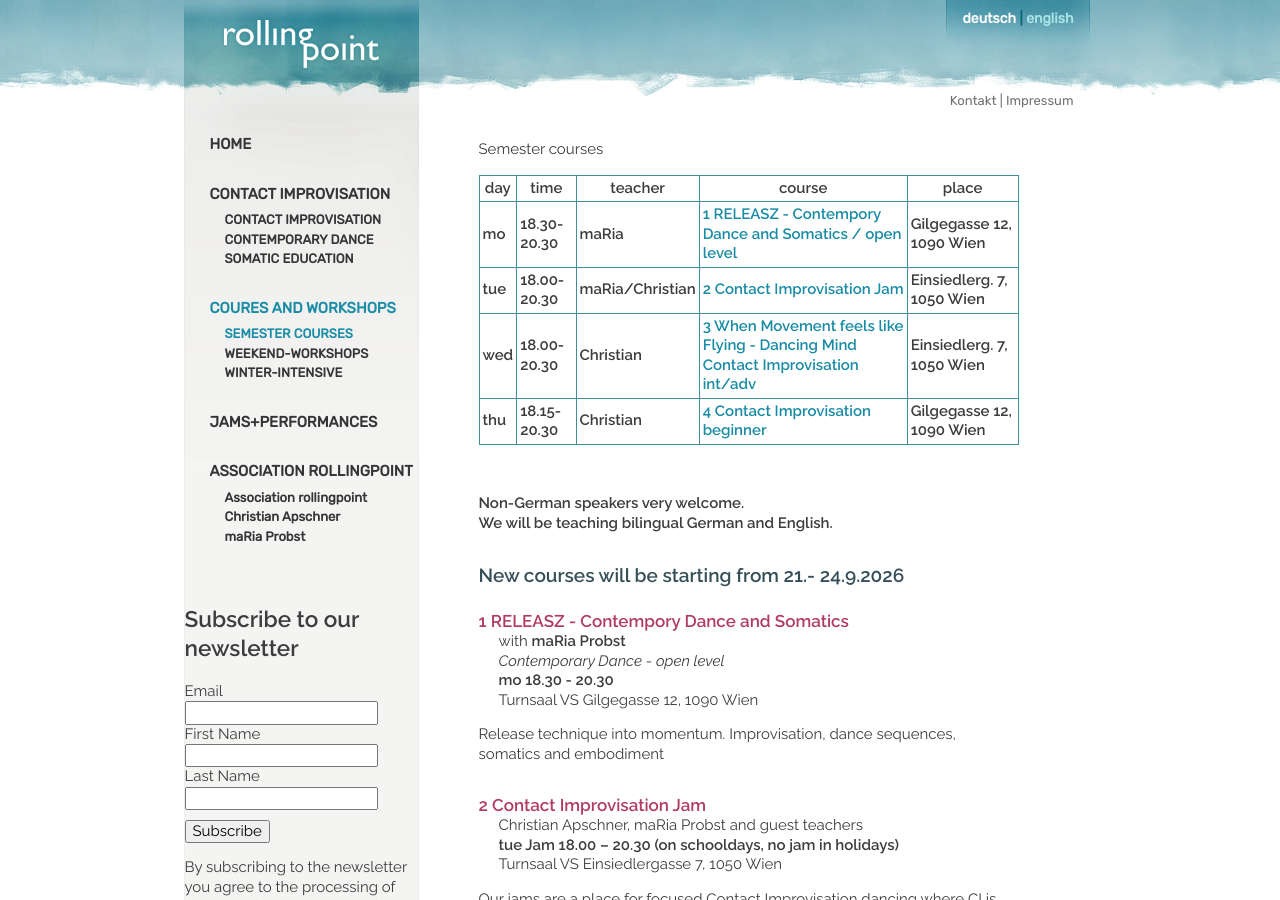
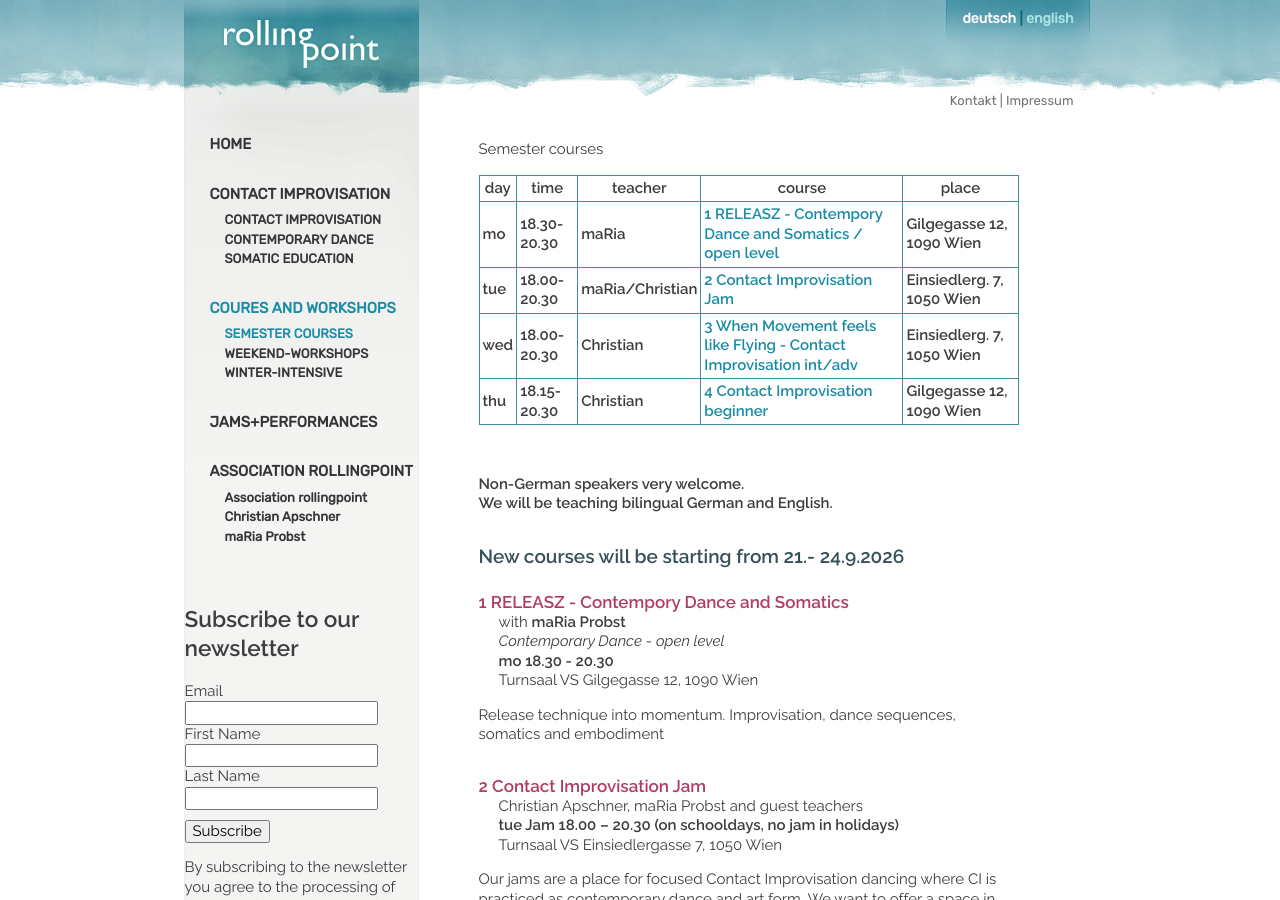
Before and after one commit to manulari/rollingpointat, a Jekyll site: the page built from _pages_en/en-kurse.md, in a window 1280 px wide and 900 px high. Built offline with Jekyll 4.4.1, drawn with Linux system fonts in a browser that asks for light colours; comment, search, counter and statistics services are not loaded.

Commit message:
Update page (en) “en-kurse”

```diff
--- a/_pages_en/en-kurse.md
+++ b/_pages_en/en-kurse.md
@@ -6,12 +6,12 @@ other_lang: /kurse
 ---
 Semester courses
 
-| day     | time            | teacher             | course                                                                                     | place                         |
-| ------- | --------------- | ------------------- | ------------------------------------------------------------------------------------------ | ----------------------------- |
-| **mo**  | **18.30-20.30** | **maRia**           | **[1 RELEASZ - Contempory Dance and Somatics / open level](#mo)**                          | **Gilgegasse 12, 1090 Wien**  |
-| **tue** | **18.00-20.30** | **maRia/Christian** | [](#mie)**[2 Contact Improvisation Jam](#di)**                                             | **Einsiedlerg. 7, 1050 Wien** |
-| **wed** | **18.00-20.30** | **Christian**       | **[3 When Movement feels like Flying - Dancing Mind Contact Improvisation  int/adv](#mi)** | **Einsiedlerg. 7, 1050 Wien** |
-| **thu** | **18.15-20.30** | **Christian**       | **[4 Contact Improvisation beginner](#do)**                                                | **Gilgegasse 12, 1090 Wien**  |
+| day     | time            | teacher             | course                                                                        | place                         |
+| ------- | --------------- | ------------------- | ----------------------------------------------------------------------------- | ----------------------------- |
+| **mo**  | **18.30-20.30** | **maRia**           | **[1 RELEASZ - Contempory Dance and Somatics / open level](#mo)**             | **Gilgegasse 12, 1090 Wien**  |
+| **tue** | **18.00-20.30** | **maRia/Christian** | [](#mie)**[2 Contact Improvisation Jam](#di)**                                | **Einsiedlerg. 7, 1050 Wien** |
+| **wed** | **18.00-20.30** | **Christian**       | **[3 When Movement feels like Flying - Contact Improvisation  int/adv](#mi)** | **Einsiedlerg. 7, 1050 Wien** |
+| **thu** | **18.15-20.30** | **Christian**       | **[4 Contact Improvisation beginner](#do)**                                   | **Gilgegasse 12, 1090 Wien**  |
 
 &nbsp;
 
```
